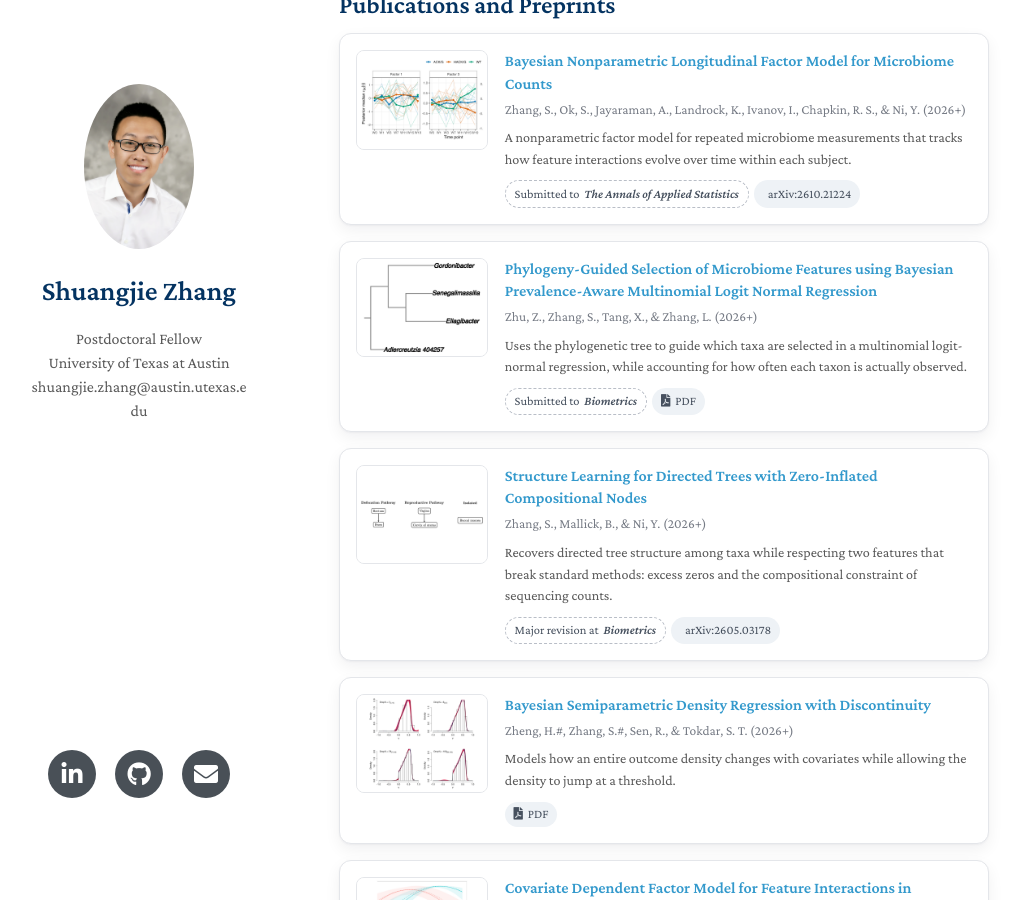
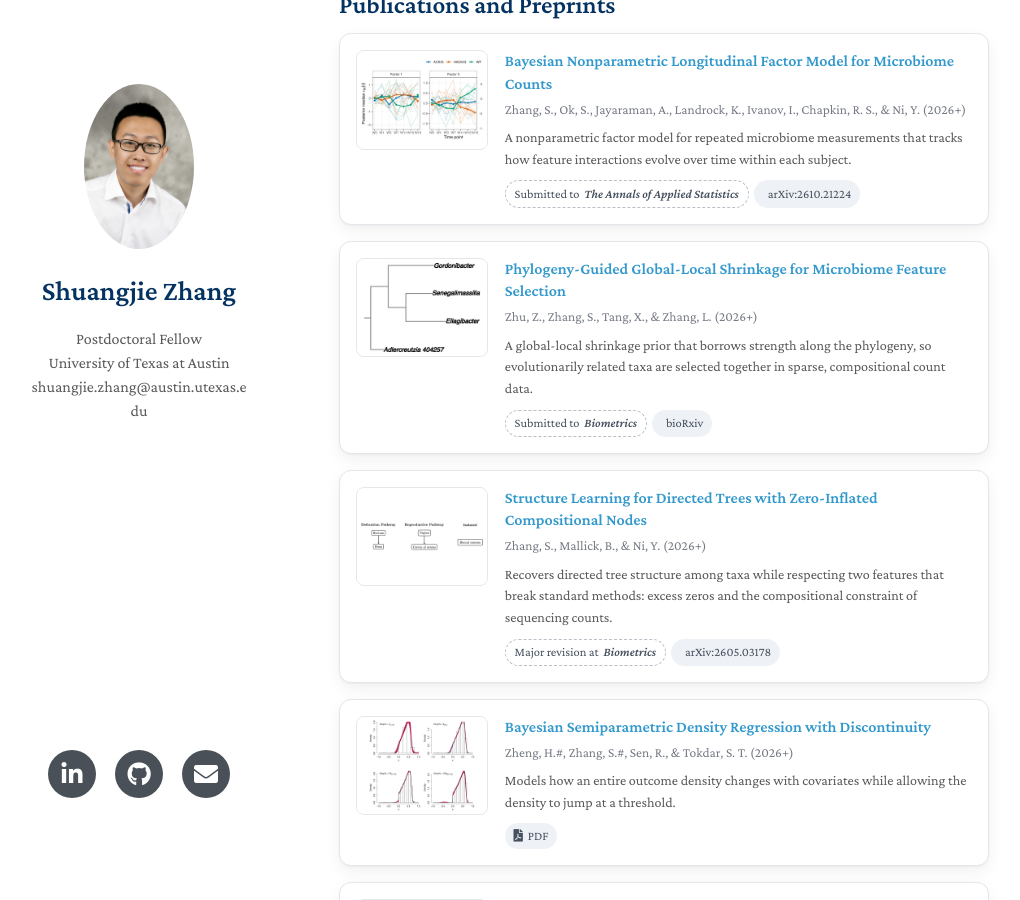
Before and after one commit to shuang-jie/shuang-jie.github.io, a Jekyll site: the page built from research.md, in a window 1280 px wide and 900 px high, scrolled down 627 px. Shown: the whole window, without its empty margins (131-1151 px from the left). Built offline with Jekyll 4.4.1, drawn with Linux system fonts in a browser that asks for light colours; nearby versions of some CDN libraries; a style sheet for code colours, icons or effects is not loaded; our own code applies the rules of GitHub Pages for plain Markdown files.

Commit message:
Link the phylogeny paper to bioRxiv and drop superseded PDFs
The paper is now posted as bioRxiv 2026.10.28.762580 under its new
title, Phylogeny-Guided Global-Local Shrinkage for Microbiome Feature
Selection, so link there instead of the manuscript hosted here.

Delete the six paper PDFs nothing links to any more: SJ-P1/P2 are the
published AOAS and JASA papers (cited by DOI), SJ-P3 and SJ-PJ5 are now
on arXiv, SJ-PJ6 on bioRxiv, and SJ-BD1 is an older draft of SJ-P4.
Frees 27 MB.

```diff
--- a/research.md
+++ b/research.md
@@ -49,12 +49,12 @@ layout: homepage
   <div class="pub">
     <div class="pub-thumb"><img src="./assets/img/papers/phylogeny-selection.png" alt="Selected local subtree: Gordonibacter, Senegalimassilia, Ellagibacter, Adlercreutzia" loading="lazy"></div>
     <div class="pub-body">
-      <h3><a href="https://shuang-jie.github.io/files/SJ-PJ6.pdf">Phylogeny-Guided Selection of Microbiome Features using Bayesian Prevalence-Aware Multinomial Logit Normal Regression</a></h3>
+      <h3><a href="https://www.biorxiv.org/content/10.64898/2026.10.28.762580v1">Phylogeny-Guided Global-Local Shrinkage for Microbiome Feature Selection</a></h3>
       <p class="pub-authors">Zhu, Z., Zhang, S., Tang, X., &amp; Zhang, L. (2026+)</p>
-      <p class="pub-summary">Uses the phylogenetic tree to guide which taxa are selected in a multinomial logit-normal regression, while accounting for how often each taxon is actually observed.</p>
+      <p class="pub-summary">A global-local shrinkage prior that borrows strength along the phylogeny, so evolutionarily related taxa are selected together in sparse, compositional count data.</p>
       <div class="chip-row">
         <span class="chip chip--status">Submitted to <em>Biometrics</em></span>
-        <a class="chip" href="https://shuang-jie.github.io/files/SJ-PJ6.pdf"><i class="fas fa-file-pdf"></i> PDF</a>
+        <a class="chip" href="https://www.biorxiv.org/content/10.64898/2026.10.28.762580v1"><i class="ai ai-biorxiv"></i> bioRxiv</a>
       </div>
     </div>
   </div>
```
Also changed, not shown: 6 other files.
